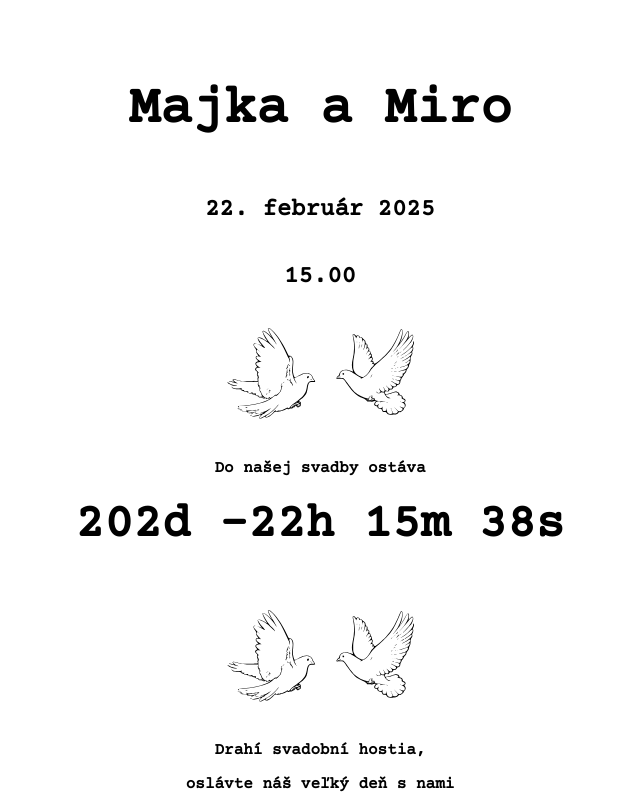
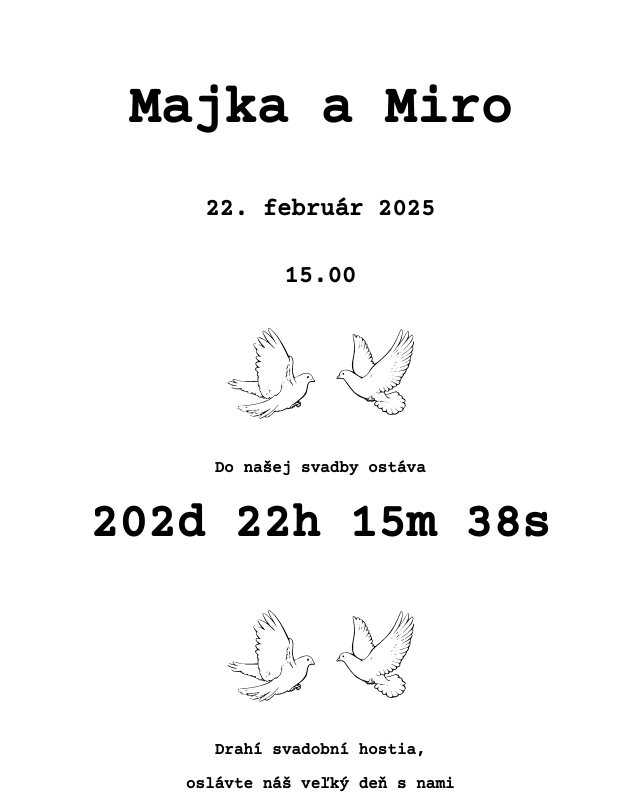
Before and after one commit to svadbamajkamiro/svadbamajkamiro.github.io, a plain HTML site: page index.html in a window 1280 px wide. Shown: the top 800 px of the page, without its empty margins (320-960 px from the left). Drawn offline with nearby package versions, Linux system fonts and the light colour scheme; some packages are replaced by stand-ins of ours.

Commit message:
Update index.html

```diff
--- a/index.html
+++ b/index.html
@@ -243,11 +243,11 @@
       var seconds = Math.floor((distance % (1000 * 60)) / 1000);
 
       // po sobáši
-      days = -days
+      //days = -days
       //days = days - 1
 
       var countdownElement = document.getElementById("countdown");
-      countdownElement.innerHTML = -days + "d " + -hours + "h " + minutes + "m " + seconds + "s";
+      countdownElement.innerHTML = days + "d " + hours + "h " + minutes + "m " + seconds + "s";
       //countdownElement.innerHTML = "Sme svoji už " + days + " dní!";
 
       // if (distance < 0) {
```
